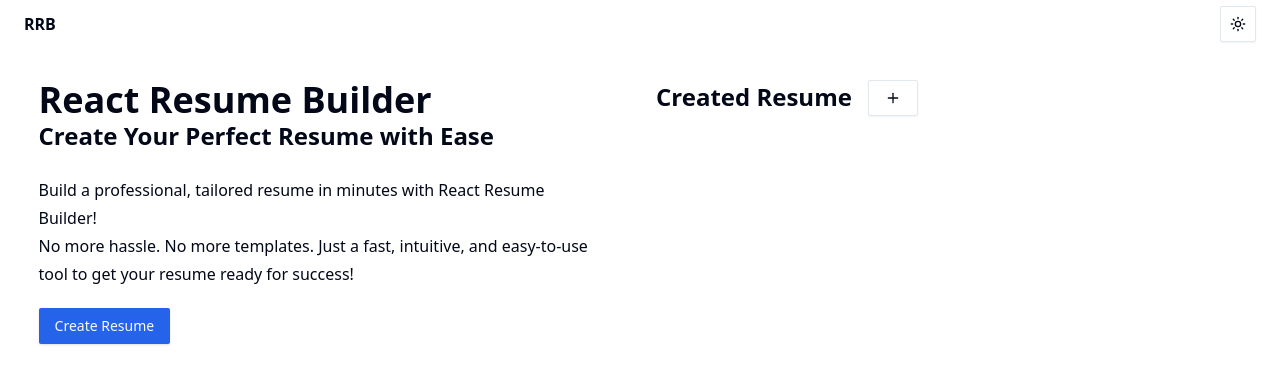
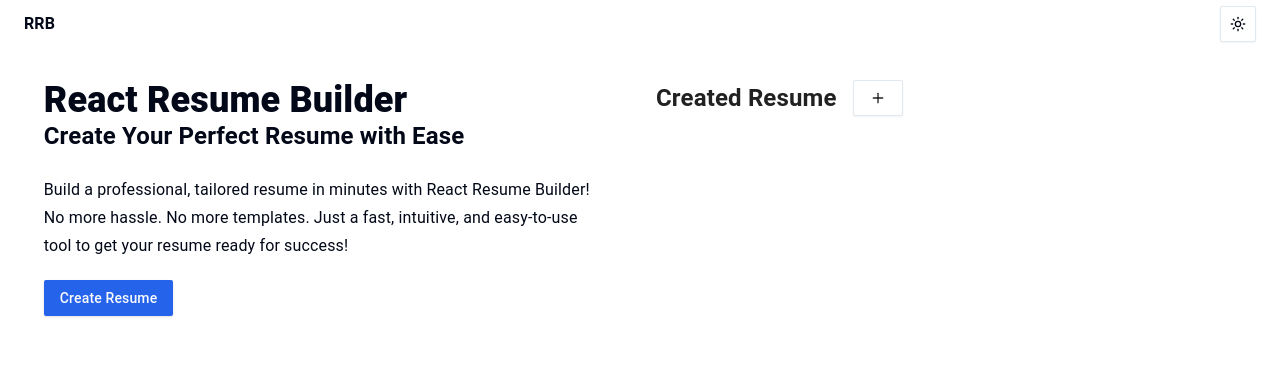
Before and after one commit to Raxza/react-resume-builder, a React (Vite) app: page / in a window 1280 px wide. Shown: the top 384 px of the page. Built offline with nearby package versions, Linux system fonts and the light colour scheme.

Commit message:
Fixed mui darkmode

```diff
--- a/src/components/theme-provider.tsx
+++ b/src/components/theme-provider.tsx
@@ -1,7 +1,7 @@
 import { ThemeProviderContext } from "@/contexts/ThemeProviderState"
 import { useEffect, useState } from "react"
-// import { createTheme, ThemeProvider as MuiThemeProdiver } from "@mui/system"
-// import CssBaseline from '@mui/material/CssBaseline';
+import { createTheme, ThemeProvider as MuiThemeProvider } from "@mui/material/styles"
+import CssBaseline from '@mui/material/CssBaseline';
 
 type Theme = "dark" | "light" | "system"
 
@@ -11,25 +11,30 @@ type ThemeProviderProps = {
   storageKey?: string
 }
 
-// Define the dark theme
-// const darkTheme = createTheme({
-//   palette: {
-//     mode: 'dark',
-//     background: {
-//       default: 'hsl(222.2, 84%, 4.9%)',
-//       paper: 'hsl(222.2, 84%, 4.9%)',
-//     },
-//     text: {
-//       primary: 'hsl(210, 40%, 98%)',
-//     },
-//     primary: {
-//       main: 'hsl(217.2, 91.2%, 59.8%)',
-//     },
-//     secondary: {
-//       main: 'hsl(217.2, 32.6%, 17.5%)',
-//     },
-//   },
-// });
+const darkTheme = createTheme({
+  palette: {
+    mode: 'dark',
+    background: {
+      default: 'hsl(222.2, 84%, 4.9%)',
+      paper: 'hsl(222.2, 84%, 4.9%)',
+    },
+    text: {
+      primary: 'hsl(210, 40%, 98%)',
+    },
+    primary: {
+      main: 'hsl(217.2, 91.2%, 59.8%)',
+    },
+    secondary: {
+      main: 'hsl(217.2, 32.6%, 17.5%)',
+    },
+  },
+});
+
+const lightTheme = createTheme({
+  palette: {
+    mode: 'light',
+  },
+});
 
 export function ThemeProvider({
   children,
@@ -40,7 +45,8 @@ export function ThemeProvider({
   const [theme, setTheme] = useState<Theme>(
     () => (localStorage.getItem(storageKey) as Theme) || defaultTheme
   );
-  // const [_, setIsMuiDarkTheme] = useState(true);
+
+  const [muiTheme, setMuiTheme] = useState(lightTheme);
 
   useEffect(() => {
     const root = window.document.documentElement;
@@ -54,12 +60,12 @@ export function ThemeProvider({
         : "light";
 
       root.classList.add(systemTheme);
-      // setIsMuiDarkTheme(systemTheme === "dark");
+      setMuiTheme(systemTheme === "dark" ? darkTheme : lightTheme);
       return;
     }
 
     root.classList.add(theme);
-    // setIsMuiDarkTheme(theme === "dark");
+    setMuiTheme(theme === "dark" ? darkTheme : lightTheme);
   }, [theme])
 
   const value = {
@@ -72,10 +78,10 @@ export function ThemeProvider({
 
   return (
     <ThemeProviderContext.Provider {...props} value={value}>
-      {/* <MuiThemeProdiver theme={isMuiDarkTheme ? darkTheme : createTheme()}>
-        <CssBaseline /> */}
+      <MuiThemeProvider theme={muiTheme}>
+        <CssBaseline />
         {children}
-      {/* </MuiThemeProdiver> */}
+      </MuiThemeProvider>
     </ThemeProviderContext.Provider>
   )
 }
```
Also changed, not shown: src/App.tsx (+0 -29 lines).
